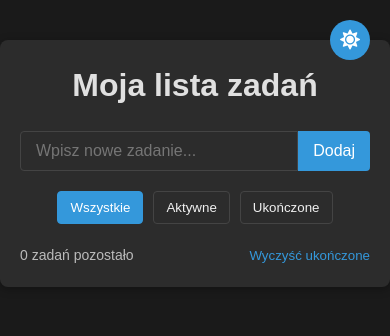
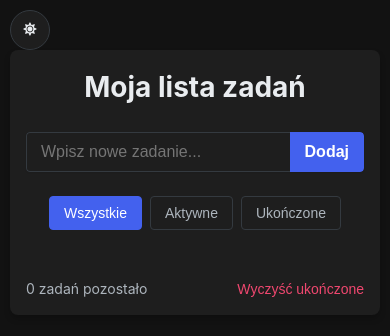
Before and after one commit to djmisieq/simple-task-app, a plain HTML site: page index.html in a window 390 px wide. Both pictures are taken after a click on the button "Przełącz motyw ciemny/jasny". Drawn offline with Linux system fonts and the light colour scheme.

Commit message:
Całkowity redesign stylu aplikacji z nowoczesnym UI i poprawionym dark mode

```diff
--- a/css/style.css
+++ b/css/style.css
@@ -1,211 +1,387 @@
+:root {
+  --primary-color: #4361ee;
+  --primary-hover: #3a56d4;
+  --danger-color: #ef476f;
+  --danger-hover: #d63e63;
+  --success-color: #06d6a0;
+  --light-bg: #f8f9fa;
+  --light-surface: #ffffff;
+  --light-text: #212529;
+  --light-text-secondary: #6c757d;
+  --light-border: #dee2e6;
+  --light-card: #f1f3f5;
+  --light-card-hover: #e9ecef;
+  --dark-bg: #121212;
+  --dark-surface: #1e1e1e;
+  --dark-text: #e9ecef;
+  --dark-text-secondary: #adb5bd;
+  --dark-border: #343a40;
+  --dark-card: #2c2c2c;
+  --dark-card-hover: #383838;
+  --shadow-sm: 0 1px 2px rgba(0, 0, 0, 0.05);
+  --shadow-md: 0 4px 6px rgba(0, 0, 0, 0.1);
+  --transition: all 0.3s ease;
+  --radius: 8px;
+  --radius-sm: 4px;
+  --font-sans: 'Inter', -apple-system, BlinkMacSystemFont, 'Segoe UI', Roboto, sans-serif;
+}
+
 * {
   box-sizing: border-box;
   margin: 0;
   padding: 0;
 }
 
-:root {
-  --bg-color: #f5f5f5;
-  --container-bg: #fff;
-  --text-color: #333;
-  --heading-color: #2c3e50;
-  --button-color: #3498db;
-  --button-hover: #2980b9;
-  --delete-color: #e74c3c;
-  --delete-hover: #c0392b;
-  --border-color: #ddd;
-  --task-bg: #f9f9f9;
-  --task-hover: #f1f1f1;
-  --completed-text: #888;
-  --stats-color: #777;
-  --box-shadow: 0 2px 10px rgba(0, 0, 0, 0.1);
+body {
+  font-family: var(--font-sans);
+  line-height: 1.5;
+  background-color: var(--light-bg);
+  color: var(--light-text);
+  transition: var(--transition);
+  min-height: 100vh;
+  padding: 20px;
 }
 
-.dark-mode {
-  --bg-color: #1a1a1a;
-  --container-bg: #2c2c2c;
-  --text-color: #f0f0f0;
-  --heading-color: #e0e0e0;
-  --button-color: #3498db;
-  --button-hover: #2980b9;
-  --delete-color: #e74c3c;
-  --delete-hover: #c0392b;
-  --border-color: #444;
-  --task-bg: #363636;
-  --task-hover: #404040;
-  --completed-text: #aaa;
-  --stats-color: #bbb;
-  --box-shadow: 0 2px 10px rgba(0, 0, 0, 0.3);
-}
-
-body {
-  font-family: 'Arial', sans-serif;
-  line-height: 1.6;
-  background-color: var(--bg-color);
-  color: var(--text-color);
-  transition: background-color 0.3s, color 0.3s;
+body.dark-mode {
+  background-color: var(--dark-bg);
+  color: var(--dark-text);
 }
 
 .container {
-  max-width: 600px;
-  margin: 40px auto;
-  padding: 20px;
-  background-color: var(--container-bg);
-  border-radius: 8px;
-  box-shadow: var(--box-shadow);
-  transition: background-color 0.3s, box-shadow 0.3s;
+  max-width: 700px;
+  margin: 0 auto;
+  padding: 30px;
+  background-color: var(--light-surface);
+  border-radius: var(--radius);
+  box-shadow: var(--shadow-md);
+  transition: var(--transition);
+}
+
+.dark-mode .container {
+  background-color: var(--dark-surface);
+  box-shadow: 0 4px 6px rgba(0, 0, 0, 0.2);
 }
 
 h1 {
+  font-size: 1.75rem;
+  font-weight: 700;
+  margin-bottom: 1.5rem;
   text-align: center;
-  margin-bottom: 20px;
-  color: var(--heading-color);
+  color: var(--light-text);
+}
+
+.dark-mode h1 {
+  color: var(--dark-text);
+}
+
+.app-header {
+  display: flex;
+  justify-content: space-between;
+  align-items: center;
+  margin-bottom: 1.5rem;
+}
+
+.app-header h1 {
+  margin-bottom: 0;
 }
 
 .task-form {
   display: flex;
-  margin-bottom: 20px;
+  margin-bottom: 1.5rem;
+  box-shadow: var(--shadow-sm);
+  border-radius: var(--radius-sm);
+  overflow: hidden;
 }
 
-#taskInput {
+.task-form input {
   flex: 1;
-  padding: 10px 15px;
-  border: 1px solid var(--border-color);
-  border-radius: 4px 0 0 4px;
-  font-size: 16px;
-  background-color: var(--container-bg);
-  color: var(--text-color);
-  transition: background-color 0.3s, color 0.3s, border-color 0.3s;
+  padding: 12px 16px;
+  border: 1px solid var(--light-border);
+  border-right: none;
+  border-radius: var(--radius-sm) 0 0 var(--radius-sm);
+  font-size: 1rem;
+  background-color: var(--light-surface);
+  color: var(--light-text);
+  transition: var(--transition);
 }
 
-#addTask {
-  padding: 10px 15px;
-  background-color: var(--button-color);
-  color: #fff;
-  border: none;
-  border-radius: 0 4px 4px 0;
-  cursor: pointer;
-  font-size: 16px;
-  transition: background-color 0.3s;
+.task-form input:focus {
+  outline: none;
+  border-color: var(--primary-color);
 }
 
-#addTask:hover {
-  background-color: var(--button-hover);
+.dark-mode .task-form input {
+  background-color: var(--dark-surface);
+  border-color: var(--dark-border);
+  color: var(--dark-text);
+}
+
+.dark-mode .task-form input:focus {
+  border-color: var(--primary-color);
+}
+
+.task-form button {
+  padding: 12px 20px;
+  background-color: var(--primary-color);
+  color: white;
+  border: none;
+  border-radius: 0 var(--radius-sm) var(--radius-sm) 0;
+  cursor: pointer;
+  font-weight: 600;
+  font-size: 1rem;
+  transition: var(--transition);
+}
+
+.task-form button:hover {
+  background-color: var(--primary-hover);
 }
 
 .filters {
   display: flex;
   justify-content: center;
-  margin-bottom: 20px;
+  gap: 8px;
+  margin-bottom: 1.5rem;
 }
 
 .filter {
-  padding: 8px 12px;
-  margin: 0 5px;
+  padding: 8px 14px;
   background-color: transparent;
-  border: 1px solid var(--border-color);
-  border-radius: 4px;
+  border: 1px solid var(--light-border);
+  border-radius: var(--radius-sm);
   cursor: pointer;
-  transition: all 0.3s;
-  color: var(--text-color);
+  font-size: 0.875rem;
+  font-weight: 500;
+  color: var(--light-text-secondary);
+  transition: var(--transition);
+}
+
+.filter:hover {
+  background-color: rgba(0, 0, 0, 0.05);
+}
+
+.dark-mode .filter {
+  border-color: var(--dark-border);
+  color: var(--dark-text-secondary);
+}
+
+.dark-mode .filter:hover {
+  background-color: rgba(255, 255, 255, 0.05);
 }
 
 .filter.active {
-  background-color: var(--button-color);
-  color: #fff;
-  border-color: var(--button-color);
+  background-color: var(--primary-color);
+  color: white;
+  border-color: var(--primary-color);
+}
+
+.dark-mode .filter.active {
+  background-color: var(--primary-color);
+  border-color: var(--primary-color);
 }
 
 .task-list {
   list-style: none;
-  margin-bottom: 20px;
+  margin-bottom: 1.5rem;
+  display: flex;
+  flex-direction: column;
+  gap: 8px;
 }
 
 .task-item {
   display: flex;
   align-items: center;
-  padding: 12px 15px;
-  background-color: var(--task-bg);
-  border-radius: 4px;
-  margin-bottom: 10px;
-  transition: all 0.3s;
+  padding: 12px 16px;
+  background-color: var(--light-card);
+  border-radius: var(--radius-sm);
+  transition: var(--transition);
 }
 
 .task-item:hover {
-  background-color: var(--task-hover);
+  background-color: var(--light-card-hover);
+  transform: translateY(-1px);
+}
+
+.dark-mode .task-item {
+  background-color: var(--dark-card);
+}
+
+.dark-mode .task-item:hover {
+  background-color: var(--dark-card-hover);
 }
 
 .task-checkbox {
-  margin-right: 15px;
-  height: 18px;
-  width: 18px;
+  appearance: none;
+  -webkit-appearance: none;
+  width: 22px;
+  height: 22px;
+  border: 2px solid var(--light-border);
+  border-radius: 50%;
+  margin-right: 14px;
   cursor: pointer;
+  display: flex;
+  align-items: center;
+  justify-content: center;
+  transition: var(--transition);
+  flex-shrink: 0;
+}
+
+.task-checkbox:checked {
+  border-color: var(--success-color);
+  background-color: var(--success-color);
+}
+
+.task-checkbox:checked::after {
+  content: '';
+  display: block;
+  width: 6px;
+  height: 10px;
+  border: solid white;
+  border-width: 0 2px 2px 0;
+  transform: rotate(45deg);
+}
+
+.dark-mode .task-checkbox {
+  border-color: var(--dark-border);
+}
+
+.dark-mode .task-checkbox:checked {
+  border-color: var(--success-color);
+  background-color: var(--success-color);
 }
 
 .task-text {
   flex: 1;
-  font-size: 16px;
-  color: var(--text-color);
-  transition: color 0.3s;
+  font-size: 1rem;
+  color: var(--light-text);
+  transition: var(--transition);
+  word-break: break-word;
+}
+
+.dark-mode .task-text {
+  color: var(--dark-text);
 }
 
 .completed .task-text {
   text-decoration: line-through;
-  color: var(--completed-text);
+  color: var(--light-text-secondary);
+}
+
+.dark-mode .completed .task-text {
+  color: var(--dark-text-secondary);
 }
 
 .delete-task {
   background-color: transparent;
-  color: var(--delete-color);
+  color: var(--light-text-secondary);
   border: none;
   cursor: pointer;
-  font-size: 16px;
-  padding: 5px;
-  transition: color 0.3s;
+  font-size: 1rem;
+  width: 32px;
+  height: 32px;
+  display: flex;
+  align-items: center;
+  justify-content: center;
+  border-radius: 50%;
+  transition: var(--transition);
+  margin-left: 8px;
 }
 
 .delete-task:hover {
-  color: var(--delete-hover);
+  background-color: var(--danger-color);
+  color: white;
+}
+
+.dark-mode .delete-task {
+  color: var(--dark-text-secondary);
 }
 
 .task-stats {
   display: flex;
   justify-content: space-between;
   align-items: center;
-  font-size: 14px;
-  color: var(--stats-color);
+  color: var(--light-text-secondary);
+  font-size: 0.875rem;
+}
+
+.dark-mode .task-stats {
+  color: var(--dark-text-secondary);
 }
 
 #clearCompleted {
   background-color: transparent;
   border: none;
-  color: var(--button-color);
+  color: var(--danger-color);
   cursor: pointer;
-  transition: color 0.3s;
+  font-size: 0.875rem;
+  font-weight: 500;
+  transition: var(--transition);
 }
 
 #clearCompleted:hover {
-  color: var(--button-hover);
+  text-decoration: underline;
 }
 
 .theme-toggle {
-  position: absolute;
-  top: 20px;
-  right: 20px;
-  background: var(--button-color);
-  color: white;
-  border: none;
-  border-radius: 50%;
   width: 40px;
   height: 40px;
-  cursor: pointer;
+  border-radius: 50%;
   display: flex;
   align-items: center;
   justify-content: center;
-  font-size: 20px;
-  transition: background-color 0.3s;
+  background-color: var(--light-surface);
+  border: 1px solid var(--light-border);
+  color: var(--light-text);
+  cursor: pointer;
+  transition: var(--transition);
+  box-shadow: var(--shadow-sm);
 }
 
 .theme-toggle:hover {
-  background-color: var(--button-hover);
+  background-color: var(--light-card);
 }
+
+.dark-mode .theme-toggle {
+  background-color: var(--dark-surface);
+  border-color: var(--dark-border);
+  color: var(--dark-text);
+  box-shadow: none;
+}
+
+.dark-mode .theme-toggle:hover {
+  background-color: var(--dark-card);
+}
+
+.no-tasks {
+  text-align: center;
+  padding: 24px;
+  color: var(--light-text-secondary);
+  font-size: 0.875rem;
+}
+
+.dark-mode .no-tasks {
+  color: var(--dark-text-secondary);
+}
+
+@media (max-width: 768px) {
+  .container {
+    padding: 20px;
+  }
+}
+
+@media (max-width: 480px) {
+  body {
+    padding: 10px;
+  }
+
+  .container {
+    padding: 16px;
+  }
+
+  .task-form input {
+    padding: 10px 14px;
+  }
+
+  .task-form button {
+    padding: 10px 15px;
+  }
+}
```
